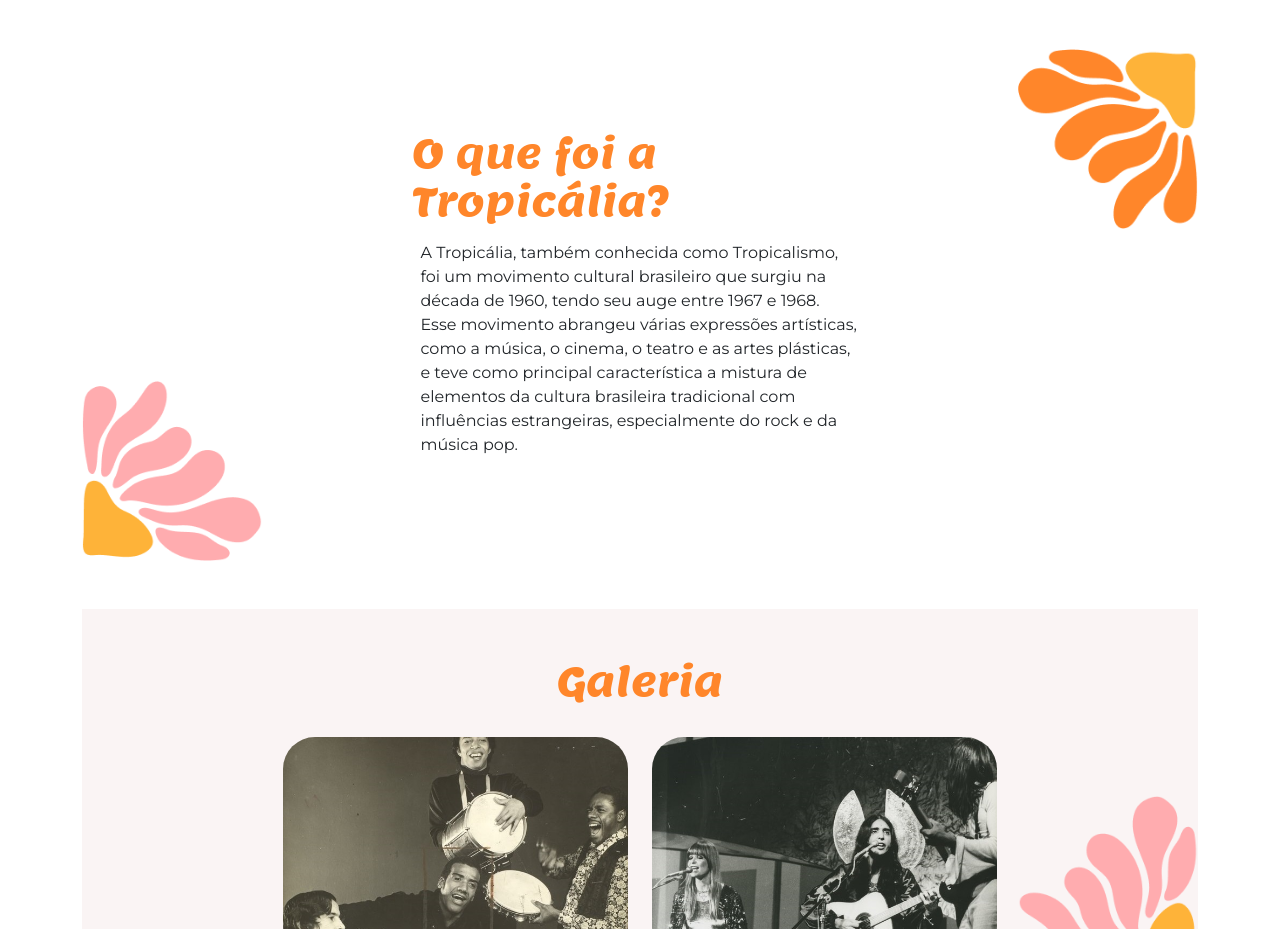
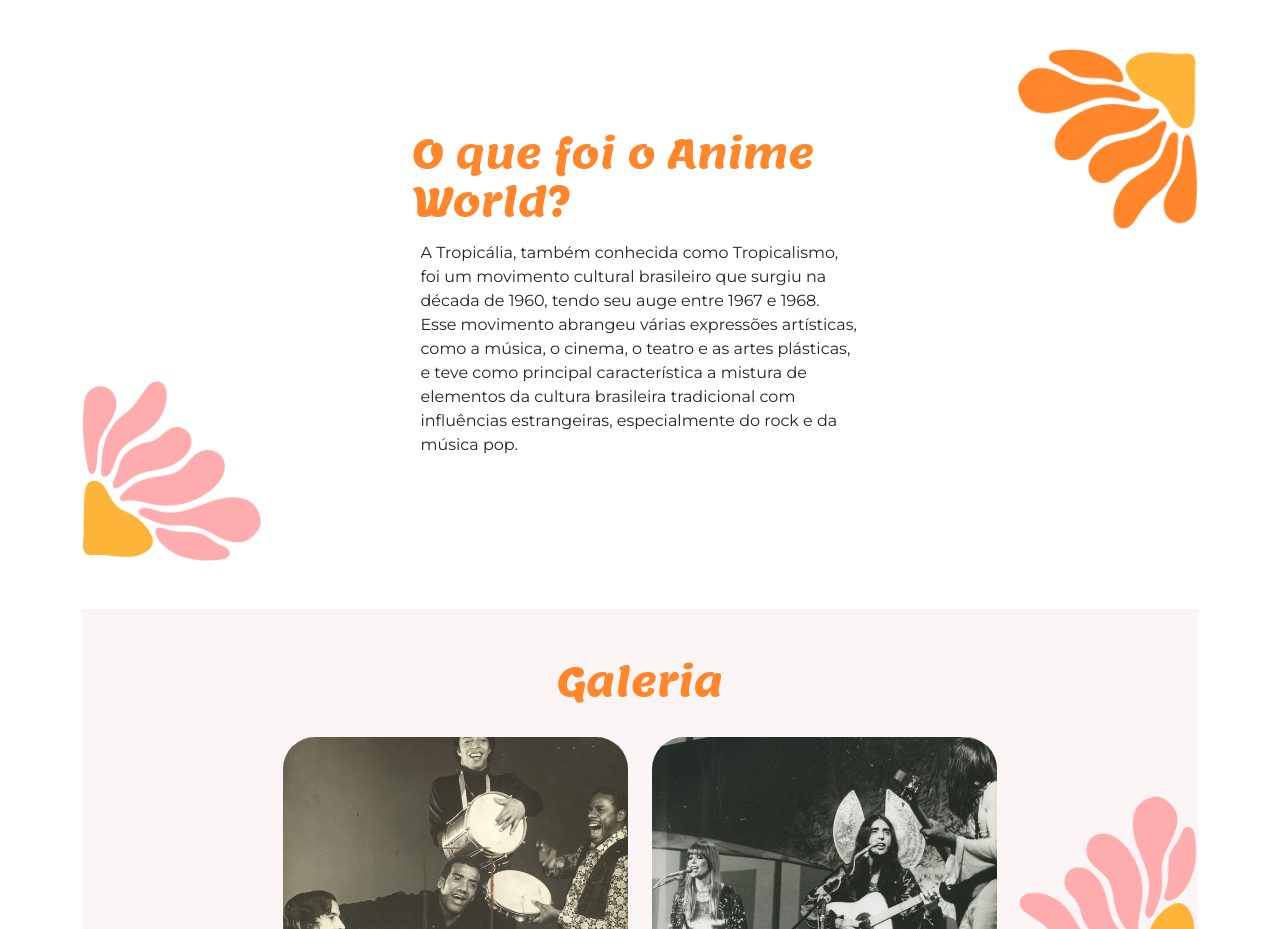
Before and after one commit to laestro/Anime-Page, a plain HTML site: page index.html in a window 1280 px wide. Shown: the part 960-1889 px from the top of the page. Drawn offline with nearby package versions, Linux system fonts and the light colour scheme; a script that the page names is missing.

Commit message:
Update index.html

```diff
--- a/index.html
+++ b/index.html
@@ -45,7 +45,7 @@
         <section id="tropicalia" class="my-5 pt-6 secao-tropicalia">
             <div class="container d-flex align-items-center ">
                   <div class="col-5">
-                    <h2>O que foi a Tropicália?</h2>
+                    <h2>O que foi o Anime World?</h2>
                     <p class="p-2">A Tropicália, também conhecida como Tropicalismo, foi um movimento cultural
                         brasileiro que surgiu na década de 1960, tendo seu auge entre 1967 e 1968. Esse movimento
                         abrangeu várias expressões artísticas, como a música, o cinema, o teatro e as artes plásticas, e
```
